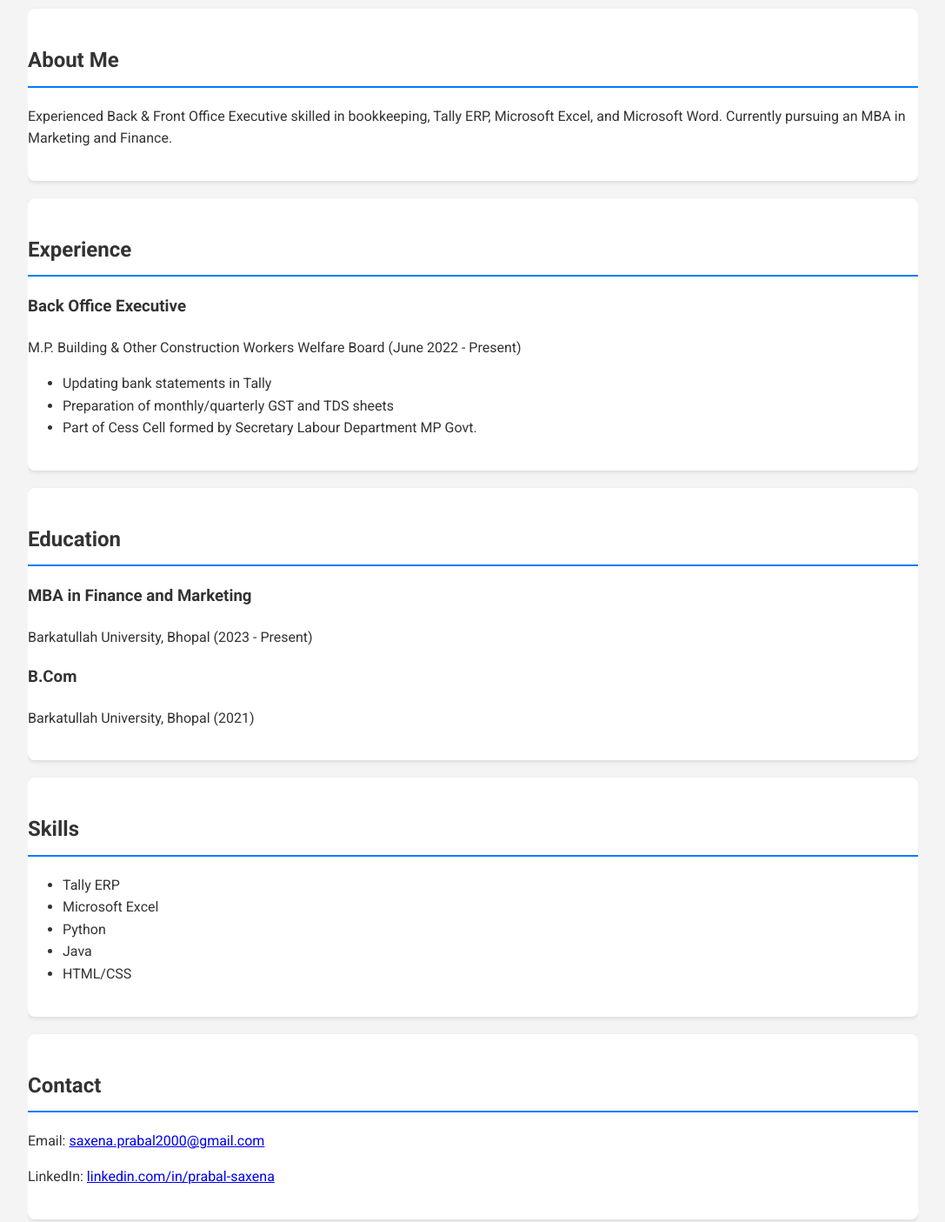
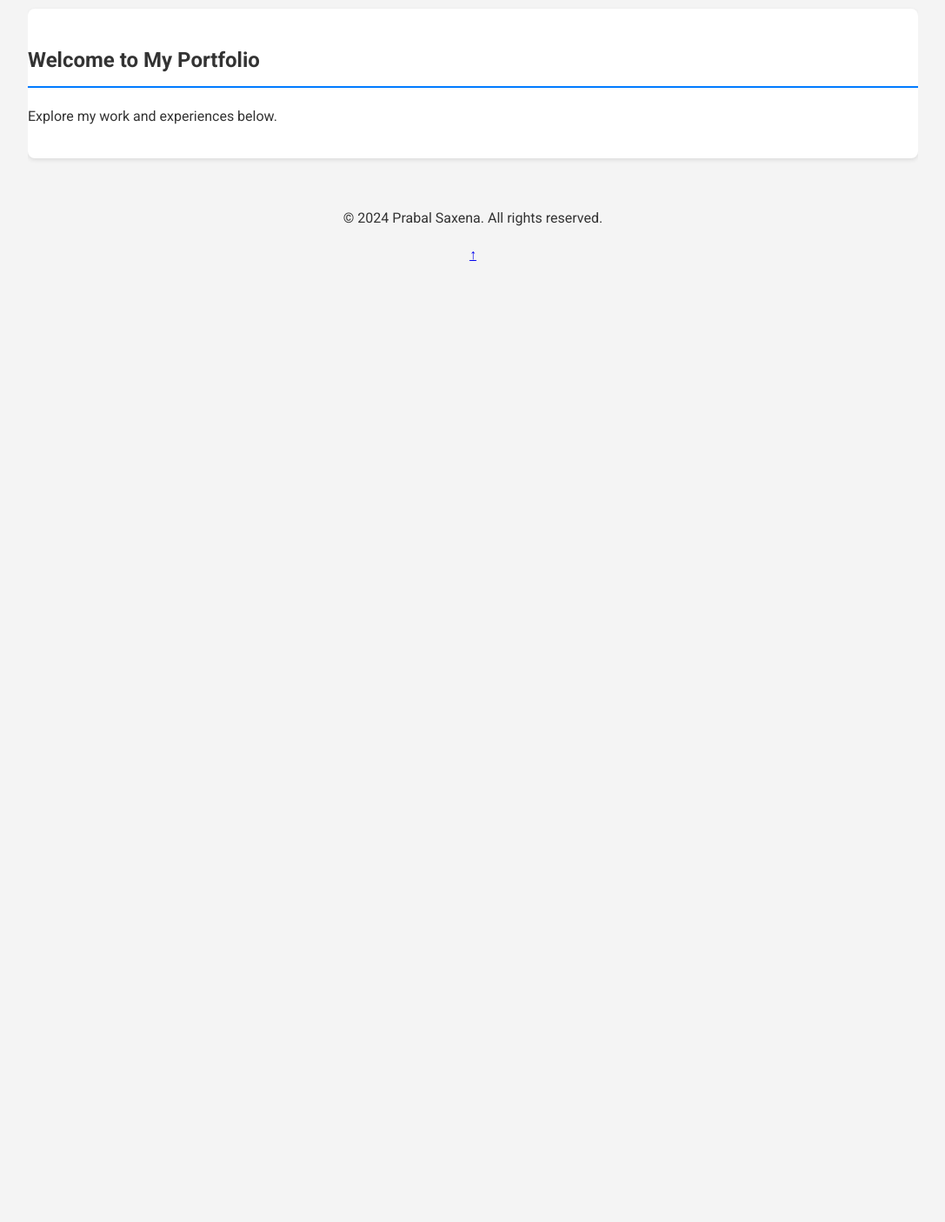
Before and after one commit to PrabalSaxena30/PORTFOLIO, a plain HTML site: page index.html in a window 1280 px wide. Shown: the part 200-1605 px from the top of the page at 87% size, without its empty margins (96-1183 px from the left). After the commit the page ends 800 px from the top, so only its background shows below. Drawn offline with Linux system fonts and the light colour scheme.

Commit message:
Update index.html

```diff
--- a/index.html
+++ b/index.html
@@ -14,64 +14,27 @@
             <p>Bhopal, Madhya Pradesh, IN</p>
             <nav>
                 <ul>
-                    <li><a href="#about">About</a></li>
-                    <li><a href="#experience">Experience</a></li>
-                    <li><a href="#education">Education</a></li>
-                    <li><a href="#skills">Skills</a></li>
-                    <li><a href="#projects">Projects</a></li>
-                    <li><a href="#contact">Contact</a></li>
+                    <li><a href="about.html">About</a></li>
+                    <li><a href="experience.html">Experience</a></li>
+                    <li><a href="education.html">Education</a></li>
+                    <li><a href="skills.html">Skills</a></li>
+                    <li><a href="projects.html">Projects</a></li>
+                    <li><a href="contact.html">Contact</a></li>
                 </ul>
             </nav>
         </div>
     </header>
 
     <main class="container">
-        <section id="about" class="fade-in">
-            <h2>About Me</h2>
-            <p>Experienced Back & Front Office Executive skilled in bookkeeping, Tally ERP, Microsoft Excel, and Microsoft Word. Currently pursuing an MBA in Marketing and Finance.</p>
-        </section>
-
-        <section id="experience" class="fade-in">
-            <h2>Experience</h2>
-            <div class="job">
-                <h3>Back Office Executive</h3>
-                <p>M.P. Building & Other Construction Workers Welfare Board (June 2022 - Present)</p>
-                <ul>
-                    <li>Updating bank statements in Tally</li>
-                    <li>Preparation of monthly/quarterly GST and TDS sheets</li>
-                    <li>Part of Cess Cell formed by Secretary Labour Department MP Govt.</li>
-                </ul>
-            </div>
-        </section>
-
-        <section id="education" class="fade-in">
-            <h2>Education</h2>
-            <h3>MBA in Finance and Marketing</h3>
-            <p>Barkatullah University, Bhopal (2023 - Present)</p>
-            <h3>B.Com</h3>
-            <p>Barkatullah University, Bhopal (2021)</p>
-        </section>
-
-        <section id="skills" class="fade-in">
-            <h2>Skills</h2>
-            <ul>
-                <li>Tally ERP</li>
-                <li>Microsoft Excel</li>
-                <li>Python</li>
-                <li>Java</li>
-                <li>HTML/CSS</li>
-            </ul>
-        </section>
-
-        <section id="contact" class="fade-in">
-            <h2>Contact</h2>
-            <p>Email: <a href="mailto:saxena.prabal2000@gmail.com">saxena.prabal2000@gmail.com</a></p>
-            <p>LinkedIn: <a href="https://www.linkedin.com/in/prabal-saxena" target="_blank">linkedin.com/in/prabal-saxena</a></p>
+        <section id="welcome" class="fade-in">
+            <h2>Welcome to My Portfolio</h2>
+            <p>Explore my work and experiences below.</p>
         </section>
     </main>
 
     <footer>
         <p>&copy; 2024 Prabal Saxena. All rights reserved.</p>
+        <a href="#" class="back-to-top">↑</a>
     </footer>
 
     <script src="script.js"></script>
```
